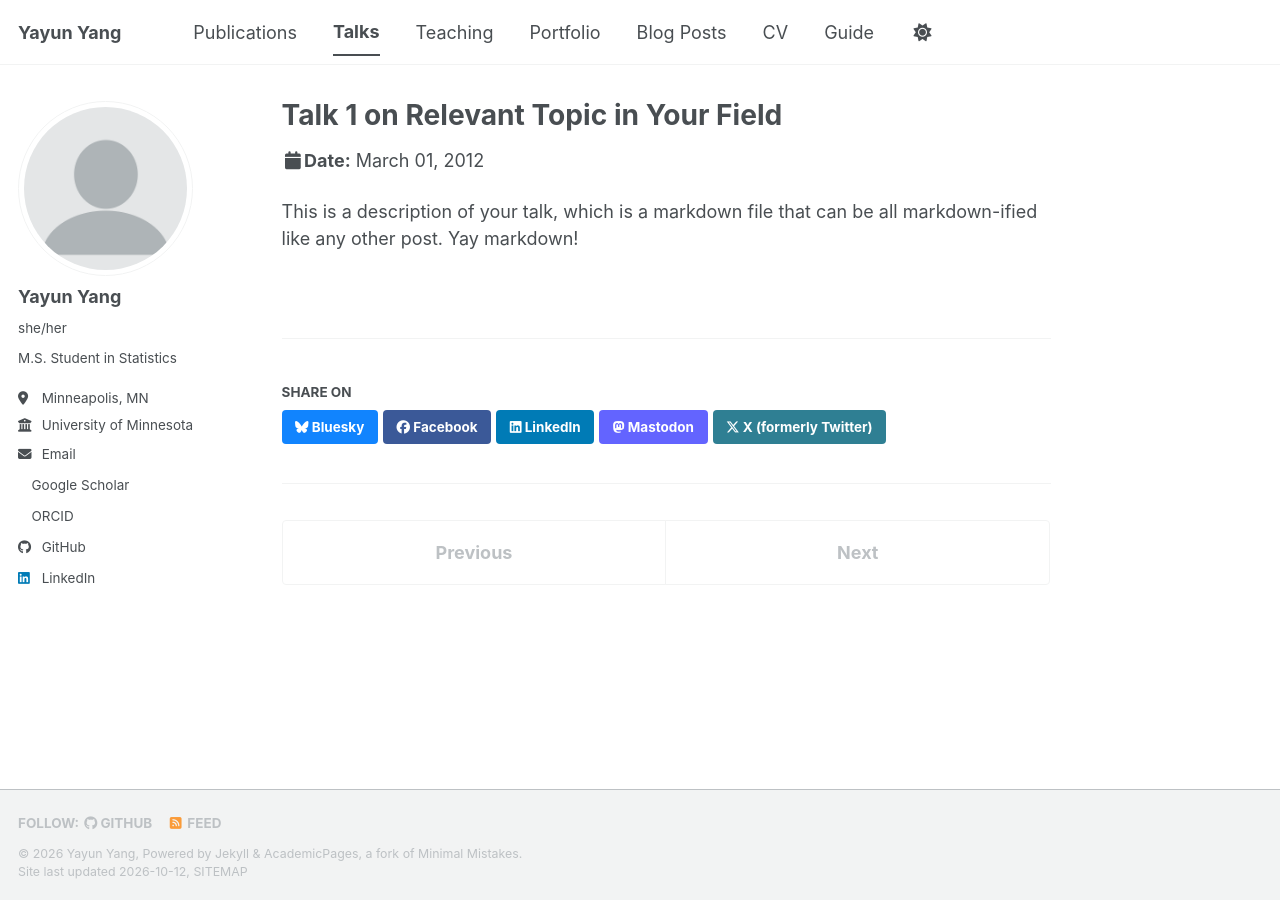
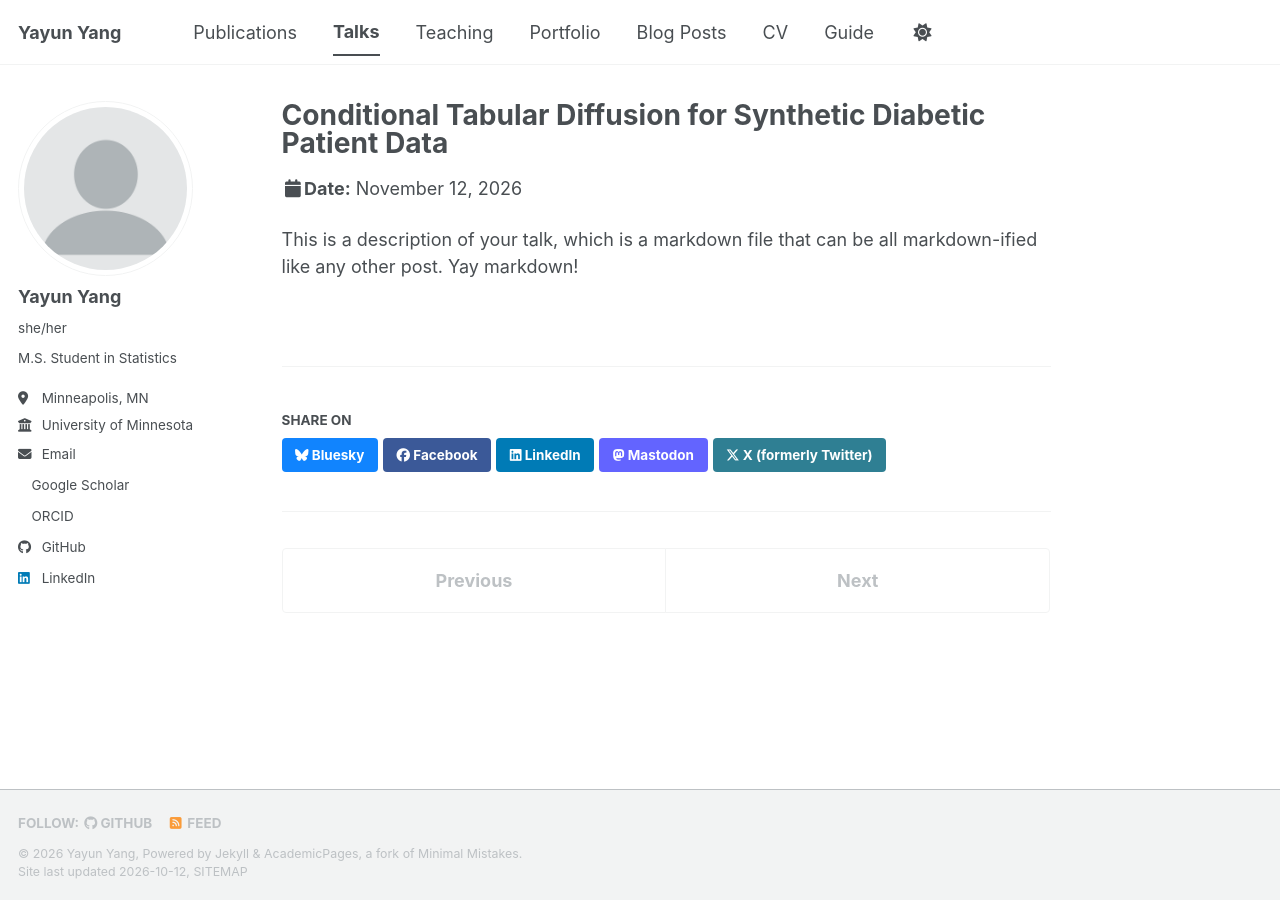
Before and after one commit to yayunyangvivian/yayunyangvivian.github.io, a Jekyll site: the page built from _talks/2012-03-01-talk-1.md, in a window 1280 px wide. Built offline with Jekyll 4.4.1, drawn with Linux system fonts in a browser that asks for light colours; a style sheet for code colours, icons or effects is not loaded; a file with an impossible date is left out.

Commit message:
Update 2012-03-01-talk-1.md

```diff
--- a/_talks/2012-03-01-talk-1.md
+++ b/_talks/2012-03-01-talk-1.md
@@ -1,11 +1,12 @@
 ---
-title: "Talk 1 on Relevant Topic in Your Field"
+title: "Conditional Tabular Diffusion for Synthetic Diabetic Patient Data"
 collection: talks
-type: "Talk"
-permalink: /talks/2012-03-01-talk-1
-venue: "UC San Francisco, Department of Testing"
-date: 2012-03-01
-location: "San Francisco, CA, USA"
+type: "Poster Presentation (Accepted)"
+permalink: /talks/2026-ucdavis-poster/
+venue: "Statistics Beyond Euclid: Functional Data, Random Objects and AI"
+date: 2026-11-12
+location: "University of California, Davis, CA, USA"
+excerpt: "Accepted poster presentation at Statistics Beyond Euclid, UC Davis, November 12–14, 2026."
 ---
 
 This is a description of your talk, which is a markdown file that can be all markdown-ified like any other post. Yay markdown!
```
